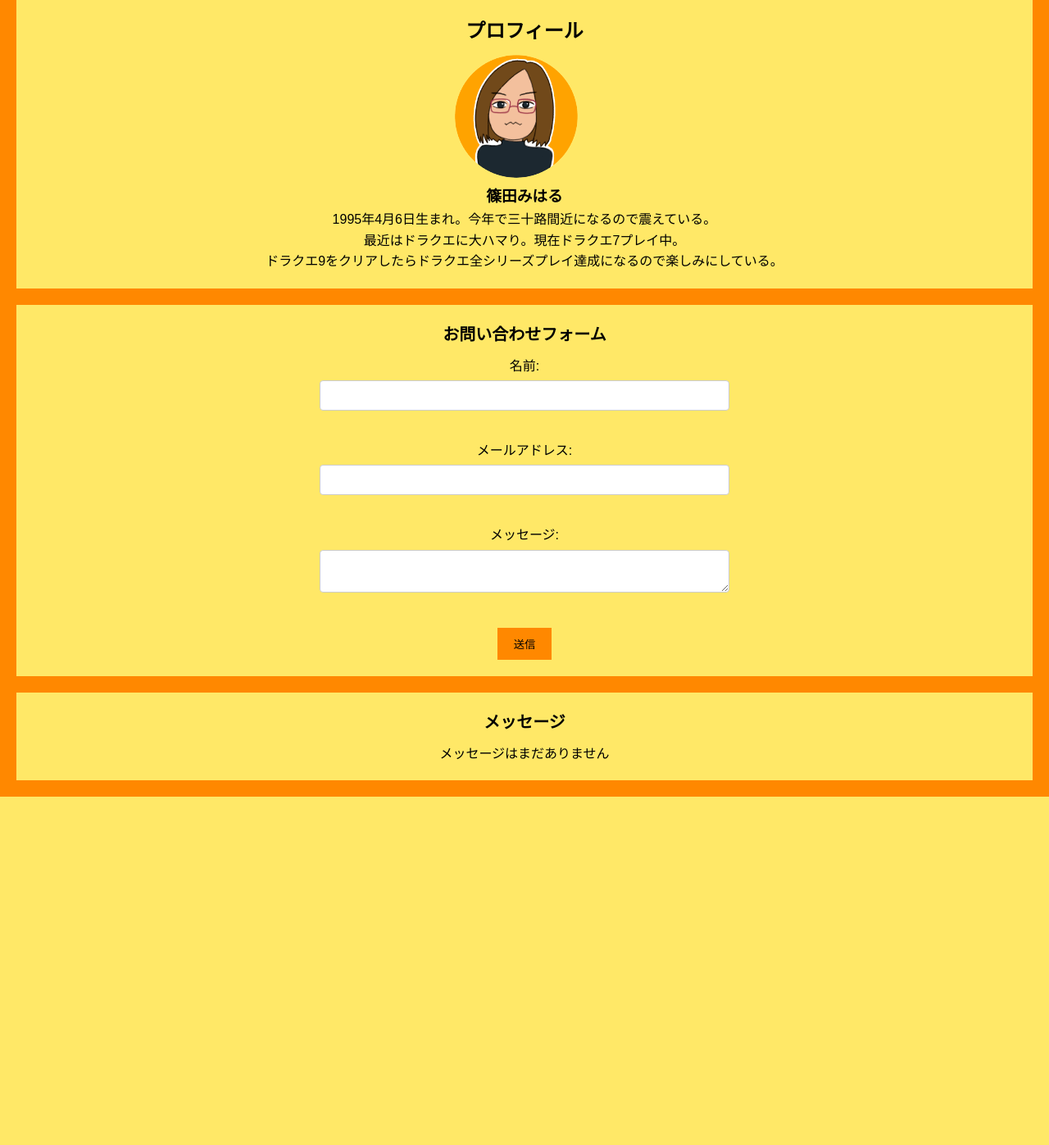
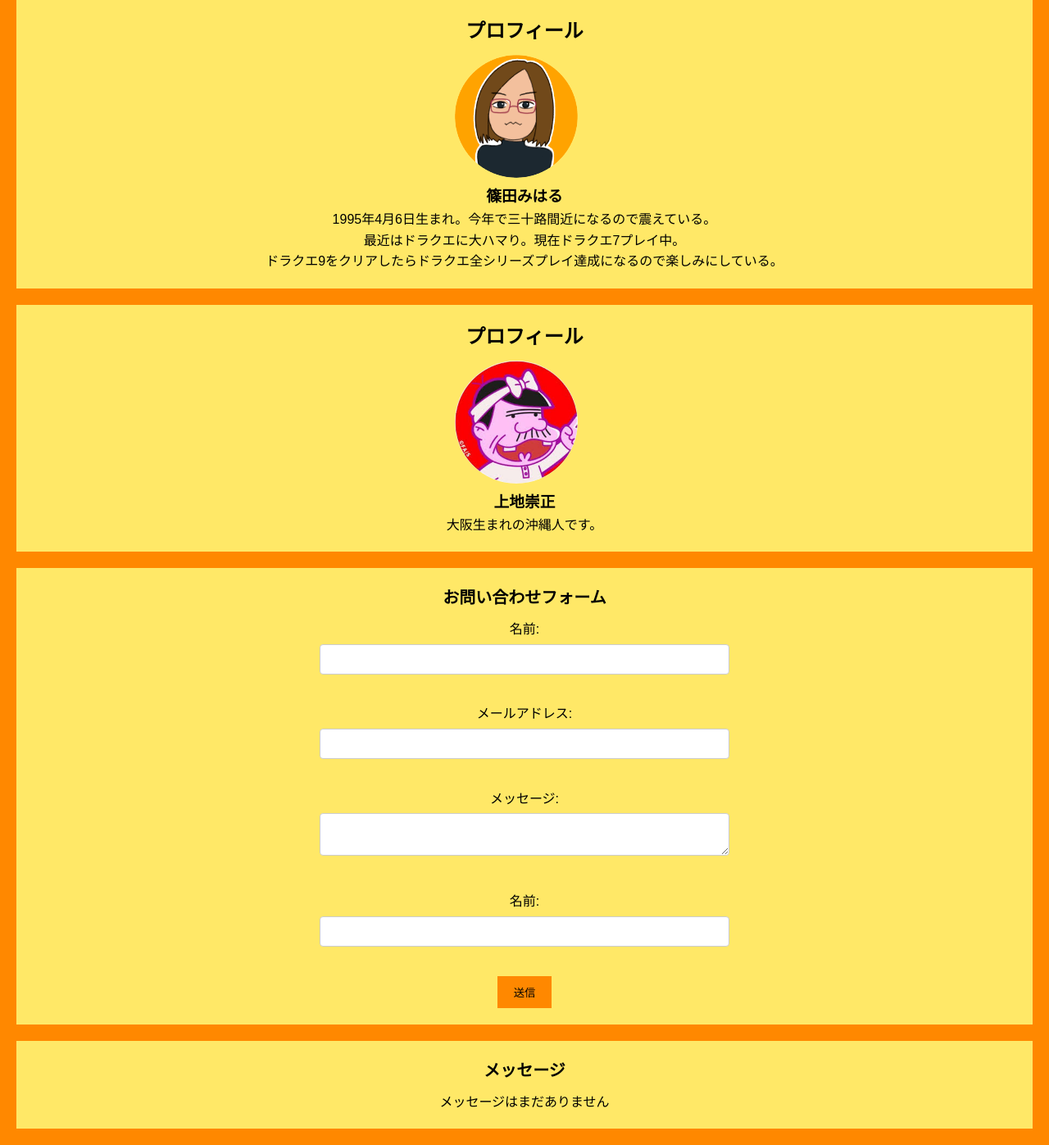
Before and after one commit to smhp10/git-test-, a PHP site: page / in a window 1280 px wide. Shown: the part 21-1418 px from the top of the page at 82% size. Before the commit the page ends 993 px from the top, so only its background shows below. Run offline with PHP 8.4, Linux system fonts and the light colour scheme; data that the repository does not hold is empty.

Commit message:
[Add] 追加しました

```diff
--- a/git-test_shinoda.sql
+++ b/git-test_shinoda.sql
@@ -28,6 +28,7 @@ CREATE TABLE `comments` (
   `email` varchar(255) NOT NULL,
   `message` text NOT NULL,
   `created_at` timestamp NOT NULL DEFAULT current_timestamp(),
+  `subject` varchar(50) NOT NULL,
   PRIMARY KEY (`id`),
   UNIQUE KEY `id` (`id`)
 ) ENGINE=InnoDB AUTO_INCREMENT=10 DEFAULT CHARSET=utf8mb4 COLLATE=utf8mb4_general_ci;
@@ -51,4 +52,4 @@ UNLOCK TABLES;
 /*!40101 SET COLLATION_CONNECTION=@OLD_COLLATION_CONNECTION */;
 /*!40111 SET SQL_NOTES=@OLD_SQL_NOTES */;
 
--- Dump completed on 2024-03-14 12:19:26
+-- Dump completed on 2024-03-14 19:32:32
--- a/index.php
+++ b/index.php
@@ -20,6 +20,15 @@
             </p>
         </div>
     </div>
+    <div class="profile-section">
+        <h1>プロフィール</h1>
+        <div class="profile-info">
+            <img src="git-test_shinoda/images/bakabon.jpeg" alt="Profile Picture">
+            <h3>上地崇正</h3>
+            <p>大阪生まれの沖縄人です。
+            </p>
+        </div>
+    </div>
 
     <div class="contact-form-section">
         <h2>お問い合わせフォーム</h2>
@@ -27,6 +36,7 @@
             <label for="name">名前:</label><input type="text" id="name" name="name"><br><br>
             <label for="email">メールアドレス:</label><input type="email" id="email" name="email"><br><br>
             <label for="message">メッセージ:</label><textarea id="message" name="message"></textarea><br><br>
+            <label for="subject">名前:</label><input type="text" id="subject" name="subject"><br><br>
             <input type="submit" value="送信">
         </form>
     </div>
--- a/process_form.php
+++ b/process_form.php
@@ -3,6 +3,7 @@
 $name = $_POST['name'];
 $email = $_POST['email'];
 $message = $_POST['message'];
+$subject = $_POST['subject'];
 
 // DB接続
 $conn = mysqli_connect("localhost", "root", "", "git-test");
@@ -13,7 +14,7 @@ if (!$conn) {
 }
 
 // データを挿入
-$sql = "INSERT INTO comments (name, email, message) VALUES ('$name', '$email', '$message')";
+$sql = "INSERT INTO comments (name, email, message, subject) VALUES ('$name', '$email', '$message', '$subject')";
 
 if (mysqli_query($conn, $sql)) {
     echo '<script>alert("メッセージが送信されました");</script>';
```
Also changed, not shown: images/bakabon.jpeg (added).
